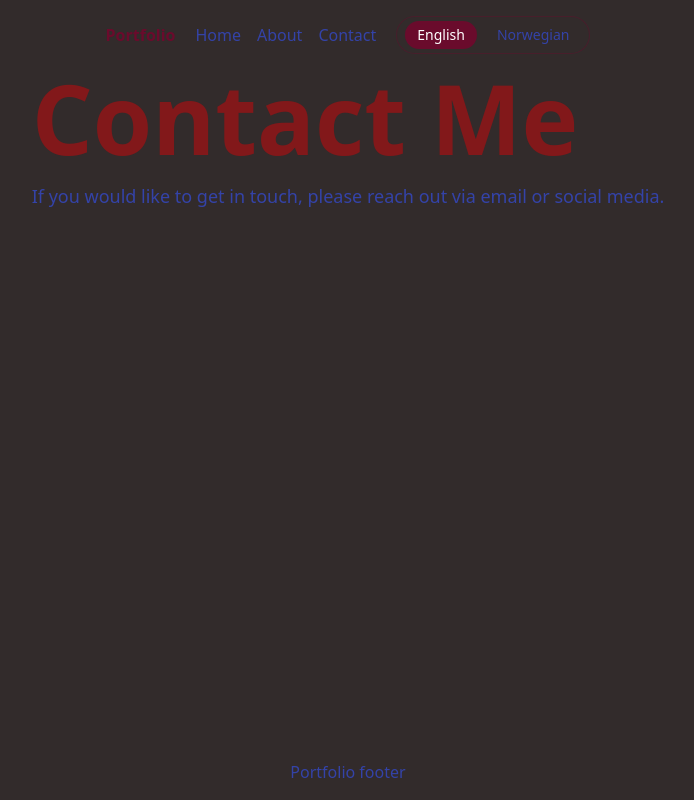
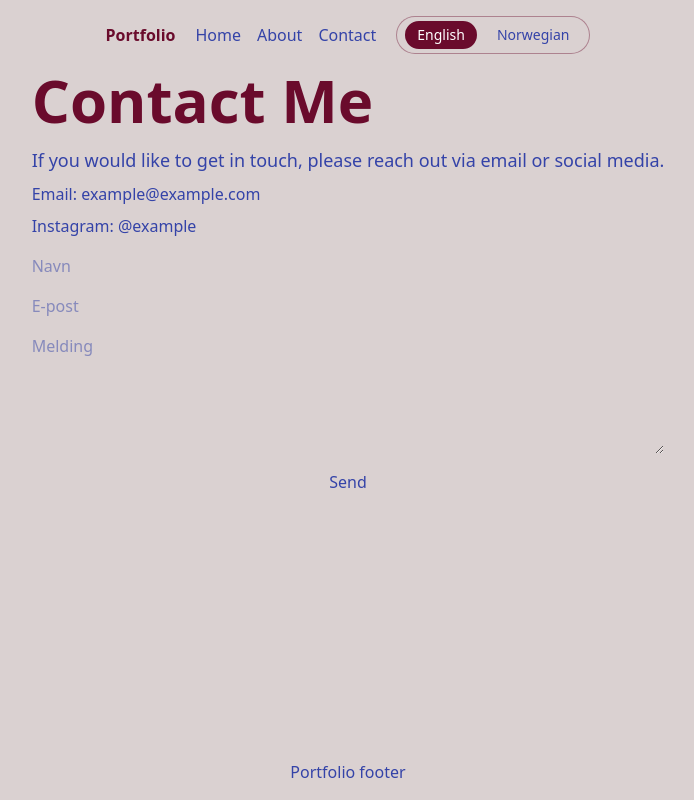
Before and after one commit to Maroikii/portfolio-next, a Next.js app: page /contact in a window 1280 px wide. Shown: the whole page, without its empty margins (292-986 px from the left). Built offline with nearby package versions, Linux system fonts and the light colour scheme.

Commit message:
feat: add contact form and email functionality with localization support

```diff
--- a/package.json
+++ b/package.json
@@ -9,9 +9,11 @@
     "lint": "eslint"
   },
   "dependencies": {
+    "@react-email/render": "^2.1.0",
     "next": "16.3.5",
     "react": "19.2.8",
-    "react-dom": "19.2.8"
+    "react-dom": "19.2.8",
+    "resend": "^6.32.0"
   },
   "devDependencies": {
     "@tailwindcss/postcss": "^4",
--- /dev/null
+++ b/src/app/api/send/route.ts
@@ -0,0 +1,39 @@
+import { EmailTemplate } from "@/components/email-template";
+import { Resend } from "resend";
+
+const resend = new Resend(process.env.RESEND_API_KEY);
+
+export async function POST(request: Request) {
+    try {
+        const { name, email, message } = await request.json();
+
+        if (!name || !email || !message) {
+            return Response.json(
+                { error: "Navn, e-post og melding må fylles ut" },
+                { status: 400 },
+            );
+        }
+
+        const to = process.env.CONTACT_EMAIL;
+        if (!to) {
+            return Response.json(
+                { error: "CONTACT_EMAIL mangler i .env.local" },
+                { status: 500 },
+            );
+        }
+
+        const { data, error } = await resend.emails.send({
+            from: "Portefølje <onboarding@resend.dev>",
+            to: [to],
+            replyTo: email,
+            subject: `Ny melding fra ${name}`,
+            react: EmailTemplate({ name, email, message }),
+        });
+        if (error) {
+            return Response.json({ error }, { status: 500 });
+        }
+        return Response.json(data);
+    } catch (error) {
+        return Response.json({ error: String(error) }, { status: 500 });
+    }
+}
--- a/src/app/contact/page.tsx
+++ b/src/app/contact/page.tsx
@@ -1,6 +1,7 @@
 "use client";
 
 import { useLanguage } from "../../components/Language";
+import ContactForm from "../../components/Contact-form";
 
 export default function ContactPage() {
   const { t } = useLanguage();
@@ -8,11 +9,14 @@ export default function ContactPage() {
   return (
     <main className="bg-background px-6 text-text">
       <header className="pb-4">
-        <h1 className="text-2xl font-bold text-primary lg:text-6xl xl:text-8xl xl:text-red-900">
+        <h1 className="text-2xl font-bold text-primary lg:text-6xl">
           {t("contactTitle")}
         </h1>
         <p className="mt-4 max-w-2xl text-lg">{t("contactText")}</p>
+        <p className="mt-2">{t("email")}</p>
+        <p className="mt-2">{t("instagram")}</p>
       </header>
+      <ContactForm />
     </main>
   );
 }
--- a/src/app/eple/page.tsx
+++ b/src/app/eple/page.tsx
@@ -1,14 +1,8 @@
-"use client";
-
-import { useLanguage } from "../../components/Language";
-
 export default function EplePage() {
-  const { t } = useLanguage();
-
   return (
-    <div className="bg-blue-500 p-6 text-white">
-      <h1>{t("epleTitle")}</h1>
-      <p>{t("epleText")}</p>
+    <div>
+      <h1>Eple Page</h1>
+      <p>This is the Eple page content.</p>
     </div>
   );
 }
--- a/src/app/globals.css
+++ b/src/app/globals.css
@@ -11,12 +11,24 @@
 @media (prefers-color-scheme: dark) {
   :root {
     --color-text: #5868cb;
-    --color-background: #322b2b;
+    --color-background: #353435;
     --color-primary: #f497b7;
     --color-secondary: #87b0ee;
     --color-accent: #65e9bb;
   }
+
 }
+
+@media (prefers-color-scheme: light) {
+  :root {
+    --color-text: #3443a8;
+    --color-background: #dad1d1;
+    --color-primary: #6a0b2c;
+    --color-secondary: #113b78;
+    --color-accent: #169c6d;
+  }
+}
+
 body {
   background-color: var(--color-background);
   color: var(--color-text);
--- /dev/null
+++ b/src/components/Contact-form.tsx
@@ -0,0 +1,46 @@
+"use client";
+
+import { useState } from "react";
+
+type Status = "idle" | "sending" | "success" | "error";
+
+export default function ContactForm() {
+    const [status, setStatus] = useState<Status>("idle");
+
+    async function handleSubmit(e: React.FormEvent<HTMLFormElement>) {
+        e.preventDefault();
+        const form = e.currentTarget;
+        const formData = new FormData(form);
+        setStatus("sending");
+
+        try {
+            const res = await fetch("/api/send", {
+                method: "POST",
+                headers: {"Content-Type": "application/json"},
+                body: JSON.stringify({
+                    name: formData.get("name"),
+                    email: formData.get("email"),
+                    message: formData.get("message"),
+                })
+            });
+            if (!res.ok) throw new Error(await res.text());
+
+            setStatus("success");
+            form.reset();
+        } catch (error) {
+            console.error(error);
+            setStatus("error");
+        }
+    }
+
+    return (
+        <form className="flex flex-col gap-4" onSubmit={handleSubmit}>
+            <input name="name" placeholder="Navn" required />
+            <input name="email" type="email" placeholder="E-post" required />
+            <textarea name="message" placeholder="Melding" rows={5} required />
+            <button type="submit" disabled={status === "sending"}>{status === "sending" ? "Sender..." : "Send"}</button>
+            {status === "success" && <p>Meldingen ble sendt!</p>}
+            {status === "error" && <p>Det oppstod en feil ved sending av meldingen.</p>}
+        </form>
+    );
+}
--- a/src/components/Language.tsx
+++ b/src/components/Language.tsx
@@ -37,6 +37,8 @@ const translations: Record<Locale, TranslationMap> = {
     contactTitle: "Contact Me",
     contactText:
       "If you would like to get in touch, please reach out via email or social media.",
+    email: "Email: example@example.com",
+    instagram: "Instagram: @example",
     epleTitle: "Apple page",
     epleText: "This is the Apple page. You can add more content about Apple here.",
     english: "English",
--- /dev/null
+++ b/src/components/email-template.tsx
@@ -0,0 +1,16 @@
+interface EmailTemplateProps {
+    name: string;
+    email: string;
+    message: string;
+}
+
+export function EmailTemplate({ name, email, message } : EmailTemplateProps) {
+    return (
+        <div>
+            <h1>Hello, {name}!</h1>
+            <p>Email: {email}</p>
+            <p>Message: {message}</p>
+
+        </div>
+    );
+}
```
Also changed, not shown: src/lib/resend.tsx (added), 1 other file (tests, documents, lock files or other folders).
